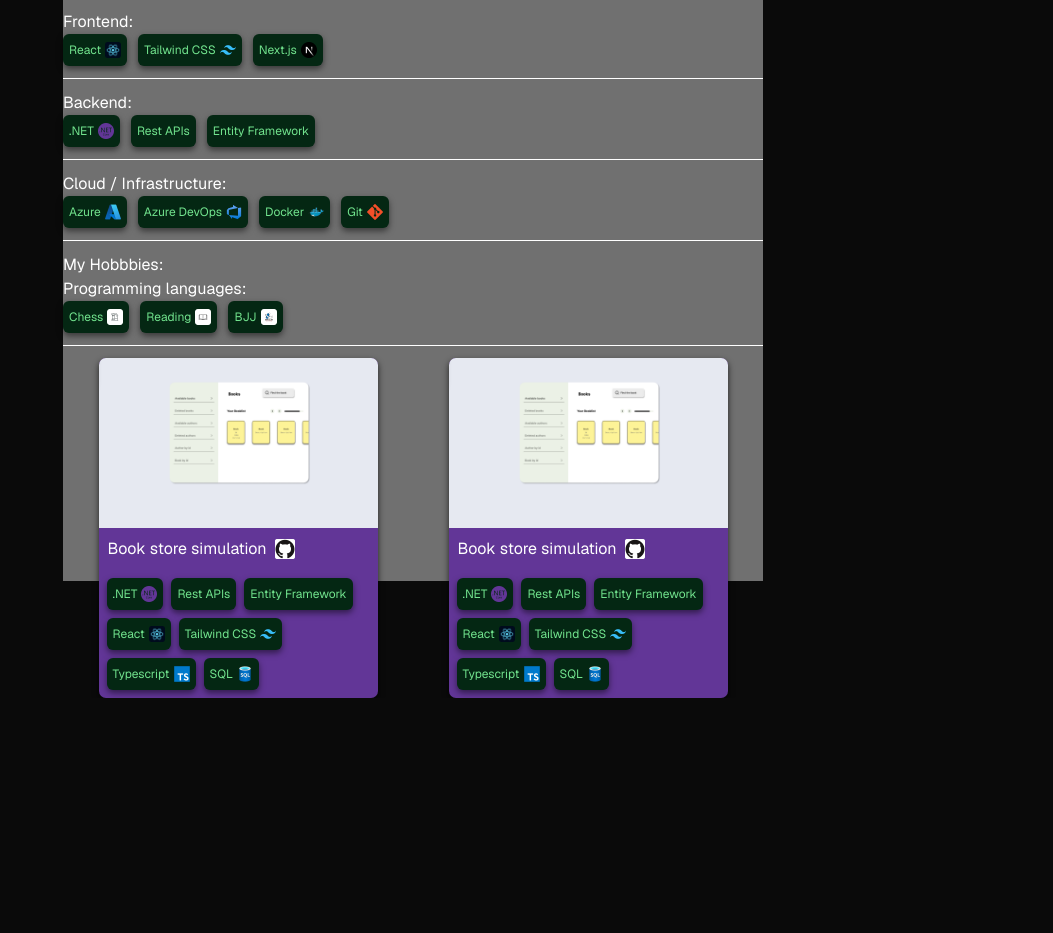
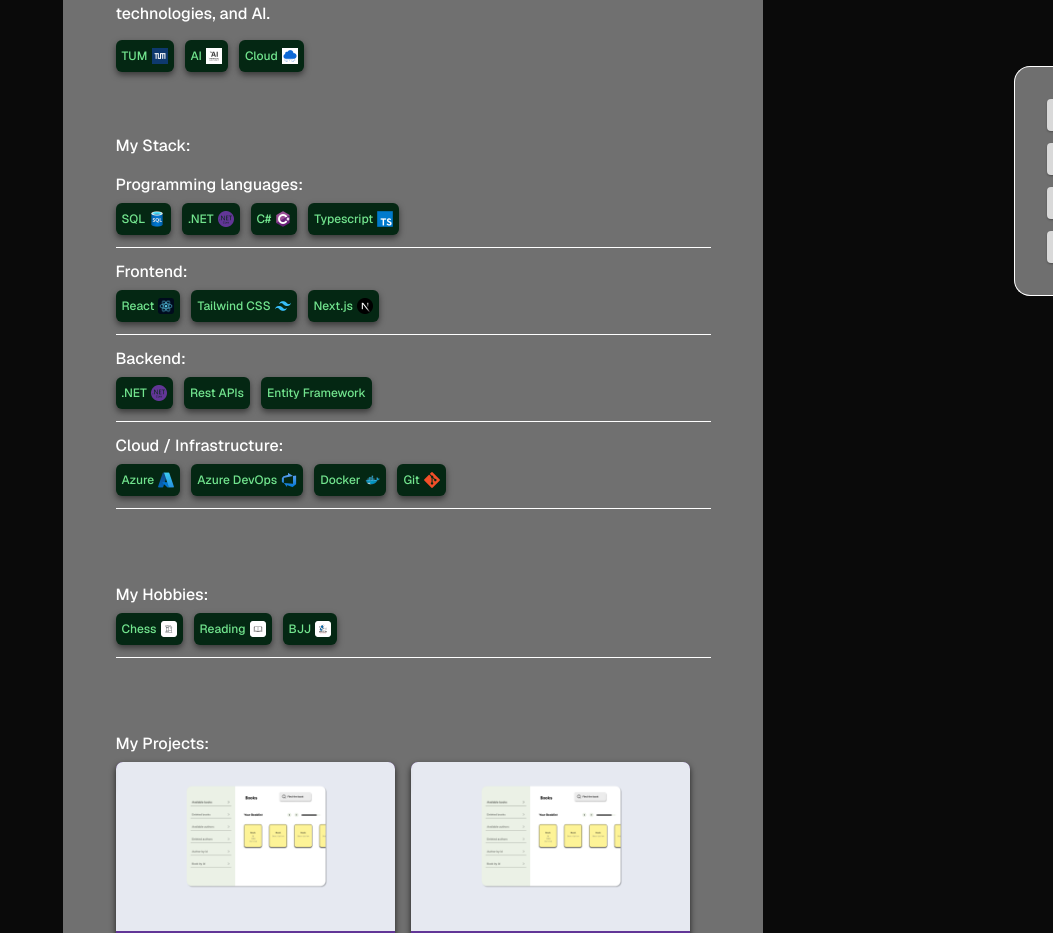
Before and after one commit to codemode-nick/personal-page, a React (Vite) app in the folder src/UI/: page / in a window 1280 px wide. Shown: the part 219-1152 px from the top of the page, without its empty margins (227-1280 px from the left). Before the commit the page ends 917 px from the top, so only its background shows below. Built offline with nearby package versions, Linux system fonts and the light colour scheme.

Commit message:
Added a menu and fixed the layout

```diff
--- a/src/UI/src/App.tsx
+++ b/src/UI/src/App.tsx
@@ -2,17 +2,23 @@
 import About from "./sections/About";
 import Hobby from "./sections/Hobby";
 import Projects from "./sections/Projects";
+import Sidebar from "./sections/Sidebar";
 import Stack from "./sections/Stack";
 
-function App() {
+const App = () => {
   return (
-    <body className="w-175 max-w-266.75 mx-auto h-full min-h-screen bg-[#707070] flex items-center justify-center">
-      <About />
-      <Stack />
-      <Hobby />
-      <Projects />
-    </body>
+    <>
+      <Sidebar />
+      <div className="w-175 max-w-266.75 mx-auto bg-[#707070] min-h-screen">
+        <div className="w-full max-w-[85%] mx-auto flex flex-col items-start gap-15.5 py-5">
+          <About />
+          <Stack />
+          <Hobby />
+          <Projects />
+        </div>
+      </div>
+    </>
   );
-}
+};
 
 export default App;
--- a/src/UI/src/index.css
+++ b/src/UI/src/index.css
@@ -1,21 +1,19 @@
 @import url("https://fonts.googleapis.com/css2?family=Geist:wght@100..900&display=swap");
 @import "tailwindcss";
-html {
+
+html,
+body {
+  height: 100%;
+  margin: 0;
   background-color: #0a0a0a;
-  width: 100%;
-  height: 100%;
-  display: flex;
-  align-items: center;
-  justify-content: center;
 }
+
 :root {
   font-family: "Geist", sans-serif;
-  font-weight: 400;
+  font-weight: 500;
   color: white;
-  display: flex;
-  justify-content: center;
-  align-items: center;
 }
+
 @theme {
   --font-display: "Geist", sans-serif;
 }
--- a/src/UI/src/sections/About.tsx
+++ b/src/UI/src/sections/About.tsx
@@ -6,8 +6,7 @@
 
 const About = () => {
   return (
-    <div className="w-full flex justify-center">
-      <div className="flex flex-col w-[75%]">
+    <section className="flex flex-col" id="about">
       <div>
         <img
           className="object-cover rounded-full bg-white h-14 w-14"
@@ -15,12 +14,12 @@
           alt="profile-picture"
         />
       </div>
-        <div>
+      <div className="pb-1.5 pt-3">
         <h3>Mykola Sidenko 👋</h3>
         <h4>Web Dev enthusiast 🧑‍💻</h4>
       </div>
       <div className="w-full h-px bg-white"></div>
-        <p>
+      <p className="py-1.5">
         Computer Science Student & Software Developer <br />
         Computer Science student at TUM with some experience building web
         applications and backend systems. Interested in software engineering,
@@ -31,8 +30,7 @@
         <Tag text={"AI"} icon_src={AIIcon} icon_alt={"AI_icon"} />
         <Tag text={"Cloud"} icon_src={CloudIcon} icon_alt={"Cloud_icon"} />
       </div>
-      </div>
-    </div>
+    </section>
   );
 };
 export default About;
--- a/src/UI/src/sections/Hobby.tsx
+++ b/src/UI/src/sections/Hobby.tsx
@@ -5,11 +5,9 @@
 
 const Hobby = () => {
   return (
-    <div>
-      <h4>My Hobbbies:</h4>
-      <div>
-        <h5>Programming languages:</h5>
-        <div className="flex items-center gap-2.75">
+    <section className="w-full" id="hobbies">
+      <h4>My Hobbies:</h4>
+      <div className="flex items-center gap-2.75 pt-1.5">
         <Tag text={"Chess"} icon_src={Chess_icon} icon_alt={"Chess_icon"} />
         <Tag
           text={"Reading"}
@@ -19,8 +17,7 @@
         <Tag text={"BJJ"} icon_src={BJJ_icon} icon_alt={"BJJ_icon"} />
       </div>
       <div className="w-full h-px bg-white my-3"></div>
-      </div>
-    </div>
+    </section>
   );
 };
 export default Hobby;
--- a/src/UI/src/sections/Projects.tsx
+++ b/src/UI/src/sections/Projects.tsx
@@ -3,7 +3,52 @@
 
 const Projects = () => {
   return (
-    <div className="flex items-center justify-around">
+    <section className="w-full" id="projects">
+      <h4>My Projects: </h4>
+      <div className="flex items-center gap-4 flex-wrap pt-1.5">
+        <Project
+          image_src={BookStore_img}
+          link={"google.com"}
+          project_name={"Book store simulation"}
+          project_tags={[
+            {
+              text: ".NET",
+              icon_src: "NET",
+              icon_alt: ".NET_icon",
+            },
+            {
+              text: "Rest APIs",
+            },
+            {
+              text: "Entity Framework",
+            },
+            {
+              text: "React",
+              icon_src: "React",
+              icon_alt: "ReactJS_icon",
+            },
+            {
+              text: "Tailwind CSS",
+              icon_src: "Tailwind",
+              icon_alt: "TailwindCSS_icon",
+            },
+            {
+              text: "Typescript",
+              icon_src: "Typescript",
+              icon_alt: "Typescript_icon",
+            },
+            {
+              text: "SQL",
+              icon_src: "SQL",
+              icon_alt: "SQL_icon",
+            },
+          ].map((v) => {
+            if (v.icon_src != null) {
+              return { ...v, icon_src: "/src/icons/" + v.icon_src + ".png" };
+            }
+            return v;
+          })}
+        />
         <Project
           image_src={BookStore_img}
           link={"google.com"}
@@ -91,6 +136,7 @@
           })}
         />
       </div>
+    </section>
   );
 };
 export default Projects;
--- /dev/null
+++ b/src/UI/src/sections/Sidebar.tsx
@@ -0,0 +1,51 @@
+const Sidebar = () => {
+  const links = [
+    { name: "About", href: "#about" },
+    { name: "Stack", href: "#stack" },
+    { name: "Hobbies", href: "#hobbies" },
+    { name: "Projects", href: "#projects" },
+  ];
+
+  return (
+    <div className="group fixed top-0 right-0 z-50 h-screen w-8">
+      <aside
+        className="
+          absolute top-1/2 right-0
+          w-36
+          -translate-y-1/2 translate-x-26.25
+          rounded-l-2xl
+          bg-[#6f6f6f]
+          py-8
+          transition-transform duration-300 ease-out
+          group-hover:translate-x-0
+          border-l
+          border-y
+        "
+      >
+        <nav className="flex flex-col items-center gap-3">
+          {links.map((link) => (
+            <a
+              key={link.href}
+              href={link.href}
+              className="
+                flex h-8 w-20
+                items-center justify-center
+                rounded-sm
+                bg-[#d9d9d9]
+                text-xs font-medium text-black
+                shadow-[0_1px_2px_rgba(0,0,0,0.3)]
+                transition-all duration-150
+                hover:bg-white
+                hover:-translate-x-1
+              "
+            >
+              {link.name}
+            </a>
+          ))}
+        </nav>
+      </aside>
+    </div>
+  );
+};
+
+export default Sidebar;
--- a/src/UI/src/sections/Stack.tsx
+++ b/src/UI/src/sections/Stack.tsx
@@ -13,11 +13,11 @@
 
 const Stack = () => {
   return (
-    <div>
-      <h4>My Stack:</h4>
+    <section className="w-full" id="stack">
+      <h4 className="pb-3.75">My Stack:</h4>
       <div>
         <h5>Programming languages:</h5>
-        <div className="flex items-center gap-2.75">
+        <div className="flex items-center gap-2.75 pt-1.5">
           <Tag text={"SQL"} icon_src={SQL_icon} icon_alt={"SQL_icon"} />
           <Tag text={".NET"} icon_src={NET_icon} icon_alt={".NET_icon"} />
           <Tag text={"C#"} icon_src={CSharp_icon} icon_alt={"C#_icon"} />
@@ -31,7 +31,7 @@
       </div>
       <div>
         <h5>Frontend:</h5>
-        <div className="flex items-center gap-2.75">
+        <div className="flex items-center gap-2.75 pt-1.5">
           <Tag text={"React"} icon_src={React_icon} icon_alt={"ReactJS_icon"} />
           <Tag
             text={"Tailwind CSS"}
@@ -42,18 +42,18 @@
         </div>
         <div className="w-full h-px bg-white my-3"></div>
       </div>
-      <div className="">
+      <div>
         <h5>Backend:</h5>
-        <div className="flex items-center gap-2.75">
+        <div className="flex items-center gap-2.75 pt-1.5">
           <Tag text={".NET"} icon_src={NET_icon} icon_alt={".NET_icon"} />
           <Tag text={"Rest APIs"} />
           <Tag text={"Entity Framework"} />
         </div>
         <div className="w-full h-px bg-white my-3"></div>
       </div>
-      <div className="">
+      <div>
         <h5>Cloud / Infrastructure:</h5>
-        <div className="flex items-center gap-2.75">
+        <div className="flex items-center gap-2.75 pt-1.5">
           <Tag text={"Azure"} icon_src={Azure_icon} icon_alt={"Azure_icon"} />
           <Tag
             text={"Azure DevOps"}
@@ -69,7 +69,7 @@
         </div>
         <div className="w-full h-px bg-white my-3"></div>
       </div>
-    </div>
+    </section>
   );
 };
 export default Stack;
```
Lines whose indentation alone changed are shown as unchanged.
